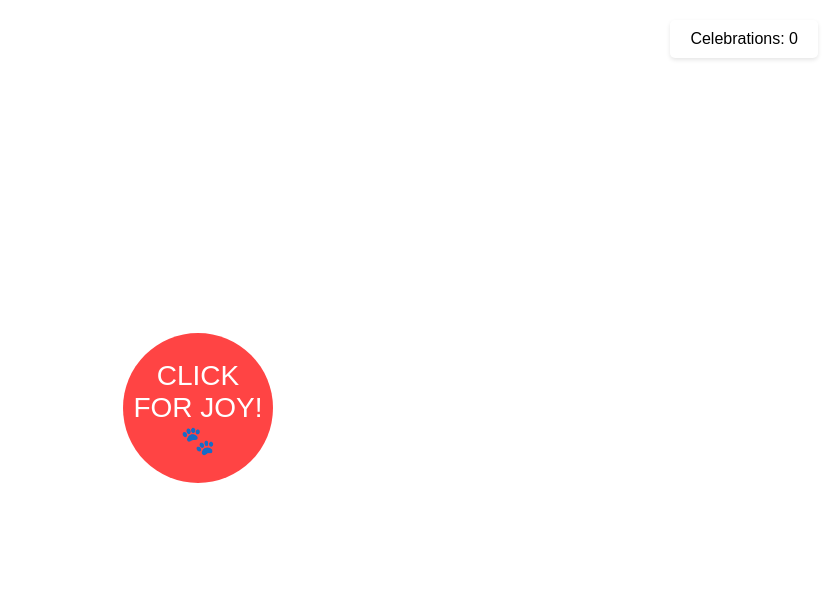
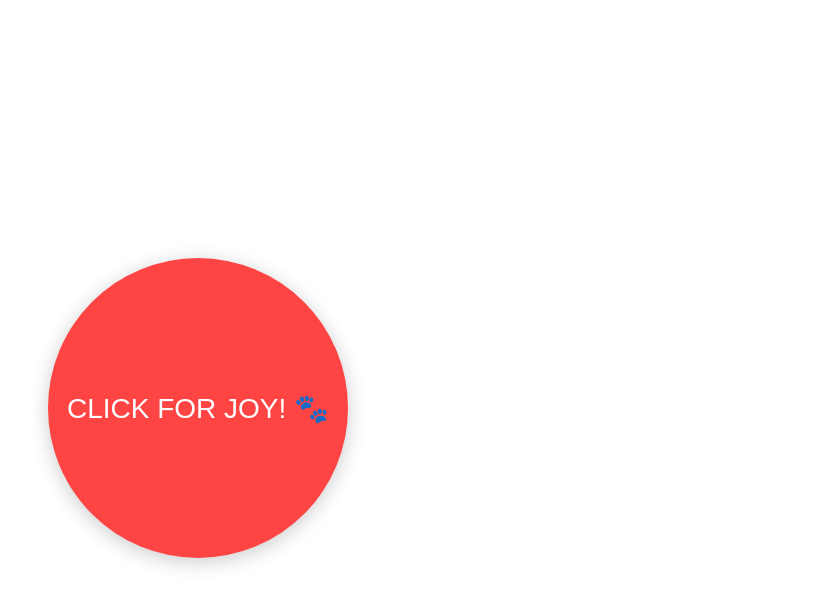
Before and after one commit to NibbaWidTimbs/NibbaWidTimbs.github.io, a plain HTML site: page index.html in a window 1280 px wide. Shown: the whole page, without its empty margins (442-1280 px from the left). Drawn offline with nearby package versions, Linux system fonts and the light colour scheme.

Commit message:
Update index.html

```diff
--- a/index.html
+++ b/index.html
@@ -15,8 +15,8 @@
         }
 
         button {
-            width: 150px;
-            height: 150px;
+            width: 300px; /* 100% bigger */
+            height: 300px; /* 100% bigger */
             font-size: 28px;
             background: #ff4444;
             color: white;
@@ -25,6 +25,10 @@
             cursor: pointer;
             margin: 20px auto;
             transition: 0.3s;
+            display: flex;
+            justify-content: center;
+            align-items: center;
+            box-shadow: 0 4px 20px rgba(0, 0, 0, 0.2);
         }
 
         button:hover {
@@ -53,30 +57,15 @@
         .dog-img.visible {
             opacity: 1;
         }
-
-        #counter {
-            position: fixed;
-            top: 20px;
-            right: 20px;
-            background: white;
-            padding: 10px 20px;
-            border-radius: 5px;
-            box-shadow: 0 2px 4px rgba(0,0,0,0.1);
-        }
     </style>
 </head>
 <body>
-    <div id="counter">Celebrations: <span id="count">0</span></div>
     <button onclick="celebrate()">CLICK FOR JOY! 🐾</button>
     <div id="message">YOU'RE PAW-SOME! 🎉</div>
 
     <script>
-        // Working sound effect (applause)
+        // Confetti sound effect (substitute for original sound)
         const audio = new Audio('https://assets.mixkit.co/active_storage/sfx/3003/3003-preview.mp3');
-
-        // Click counter
-        let count = localStorage.getItem('clickCount') || 0;
-        document.getElementById('count').textContent = count;
 
         // Guaranteed dog images array
         const dogImages = [
@@ -104,16 +93,11 @@
                 colors: ['#FF69B4', '#40E0D0', '#FFD700', '#FF4500']
             });
 
-            // Play sound
+            // Play confetti sound
             audio.currentTime = 0;
             audio.play().catch(() => {
                 alert("Allow audio permissions for full experience! 🔈");
             });
-
-            // Update counter
-            count++;
-            localStorage.setItem('clickCount', count);
-            document.getElementById('count').textContent = count;
 
             // Fade-in the image
             setTimeout(() => {
```
